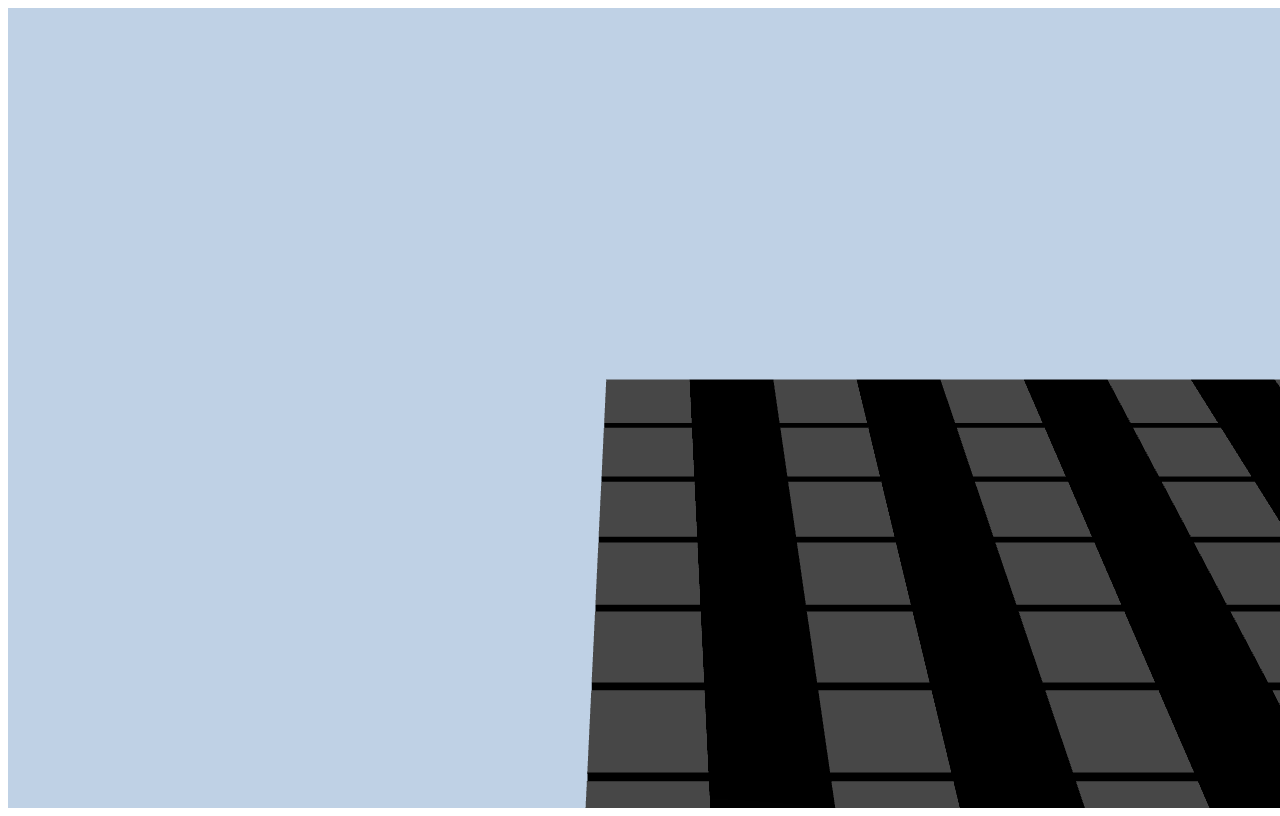
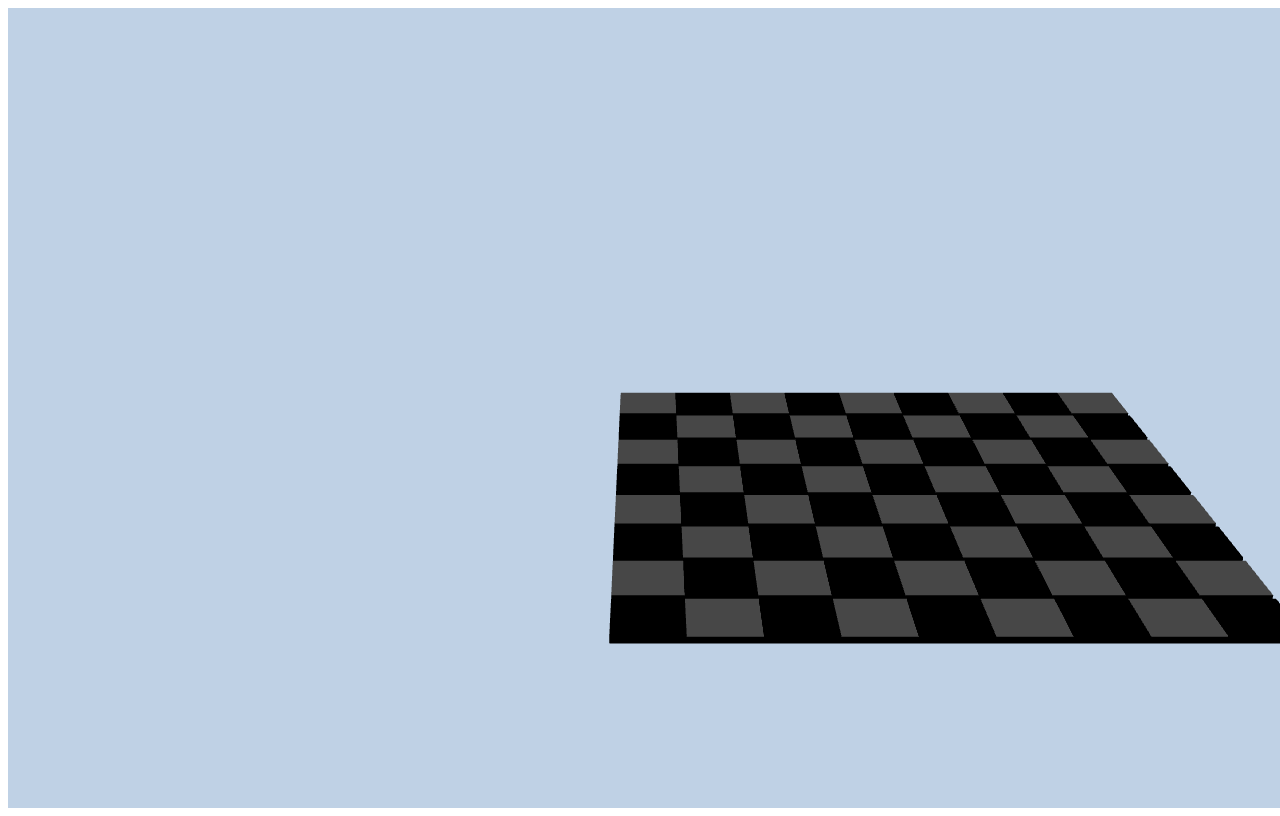
Before and after one commit to Y0SDan/Web, a plain HTML site: page 3D/proyectoJuego/3d01.html in a window 1280 px wide. Drawn offline with nearby package versions, Linux system fonts and the light colour scheme.

Commit message:
pues ya está el tablero de ajedrez

```diff
--- a/3D/proyectoJuego/3d01.html
+++ b/3D/proyectoJuego/3d01.html
@@ -20,8 +20,10 @@
                 import * as THREE from 'three';
                 const scene = new THREE.Scene();
                 scene.background = new THREE.Color(0xBFD1E5)
+                //const camera = new THREE.PerspectiveCamera(30, window.innerWidth / window.innerHeight,0.1,1000);
                 const camera = new THREE.PerspectiveCamera(30, window.innerWidth / window.innerHeight,0.1,1000);
-                camera.position.set(0,90,150)
+                //camera.position.set(0,90,150)
+                camera.position.set(0,100,250)
                 camera.lookAt(new THREE.Vector3(0,0,0))
                 const renderer = new THREE.WebGLRenderer({ antialias: true});
                 renderer.setSize(window.innerWidth,window.innerHeight)
@@ -35,7 +37,8 @@
                 scene.add(crearCuboBlanco(40,0.5,-28))*/
 
                 while(j < 8){
-                    for(i = 0; i <= 8; i++){
+                    if(j % 2 == 0){
+                        for(i = 0; i <= 8; i++){
                         if(i % 2 == 0){
                             scene.add(crearCuboBlanco(i+c,0.5,k))
                         }else{
@@ -43,6 +46,17 @@
                         }
                         c = c + 9
                     }
+                    }else{
+                        for(i = 0; i <= 8; i++){
+                        if(i % 2 == 0){
+                            scene.add(crearCuboNegro(i+c,0.5,k))
+                        }else{
+                            scene.add(crearCuboBlanco(i+c,0.5,k))
+                        }
+                        c = c + 9
+                    }
+                    }
+
                     k = k + 11
                     j++
                     c = 0
```
